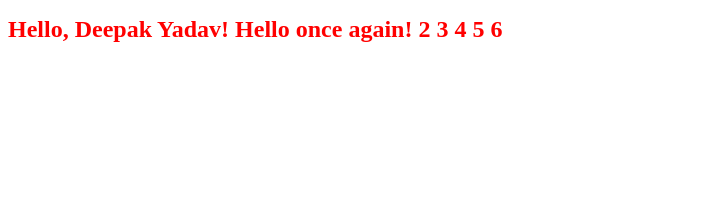
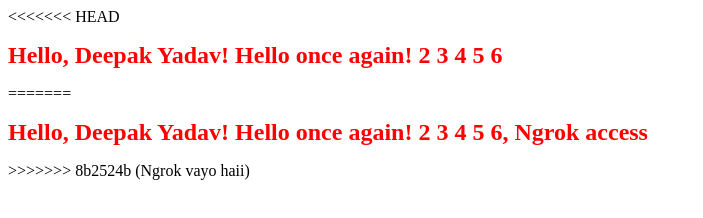
Before and after one commit to DpkYdv887/jenkins-docker14, a plain HTML site: page index.html in a window 1280 px wide. Shown: the whole page, without its empty margins (0-703 px from the left). Drawn offline with Linux system fonts and the light colour scheme.

Commit message:
Ngrok vayo haii

```diff
--- a/index.html
+++ b/index.html
@@ -5,6 +5,10 @@
     <link rel="stylesheet" type="text/css" href="style.css">
 </head>
 <body>
+<<<<<<< HEAD
     <h1>Hello, Deepak Yadav! Hello once again! 2 3 4 5 6</h1>
+=======
+    <h1>Hello, Deepak Yadav! Hello once again! 2 3 4 5 6, Ngrok access</h1>
+>>>>>>> 8b2524b (Ngrok vayo haii)
 </body>
 </html>
```
Also changed, not shown: 3 other files.
